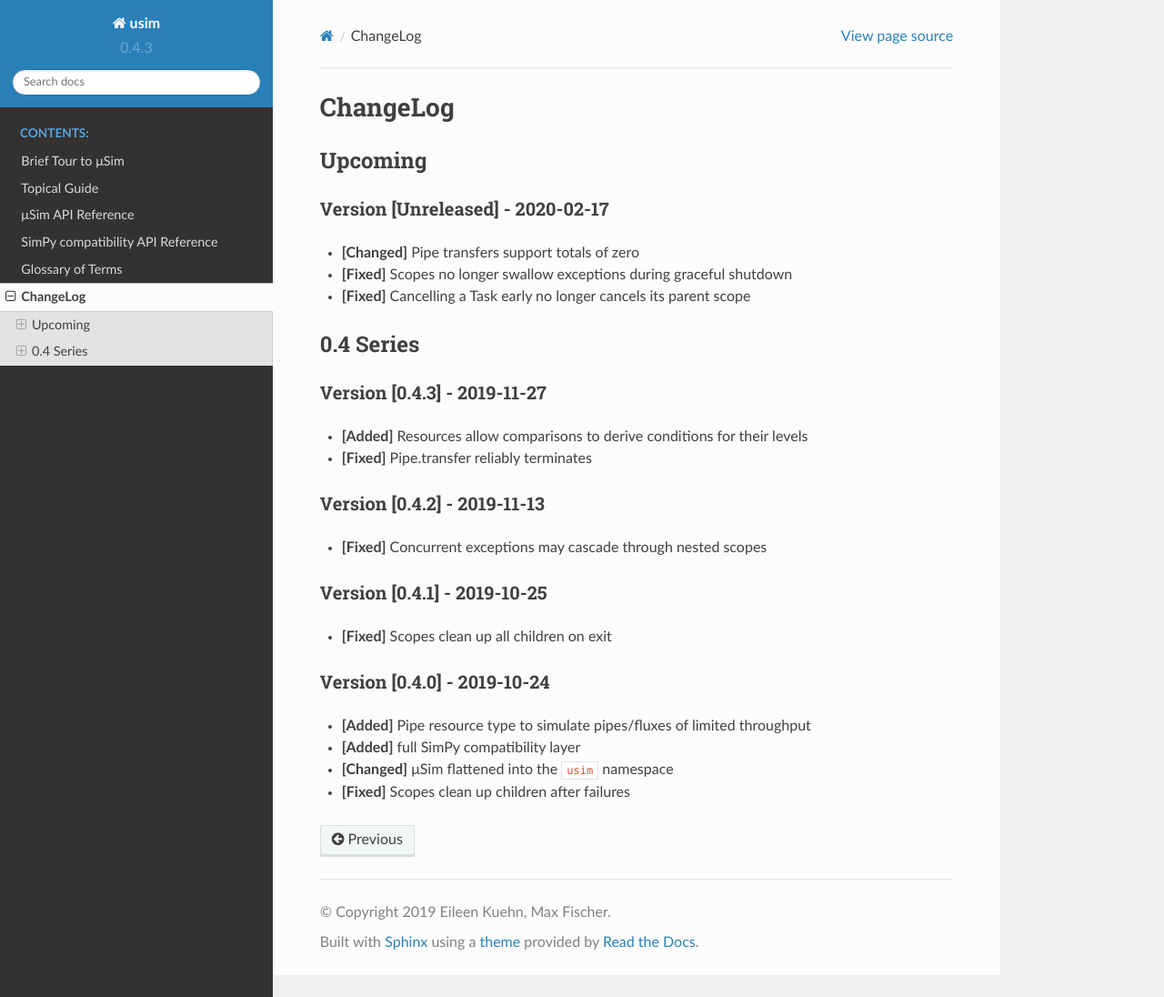
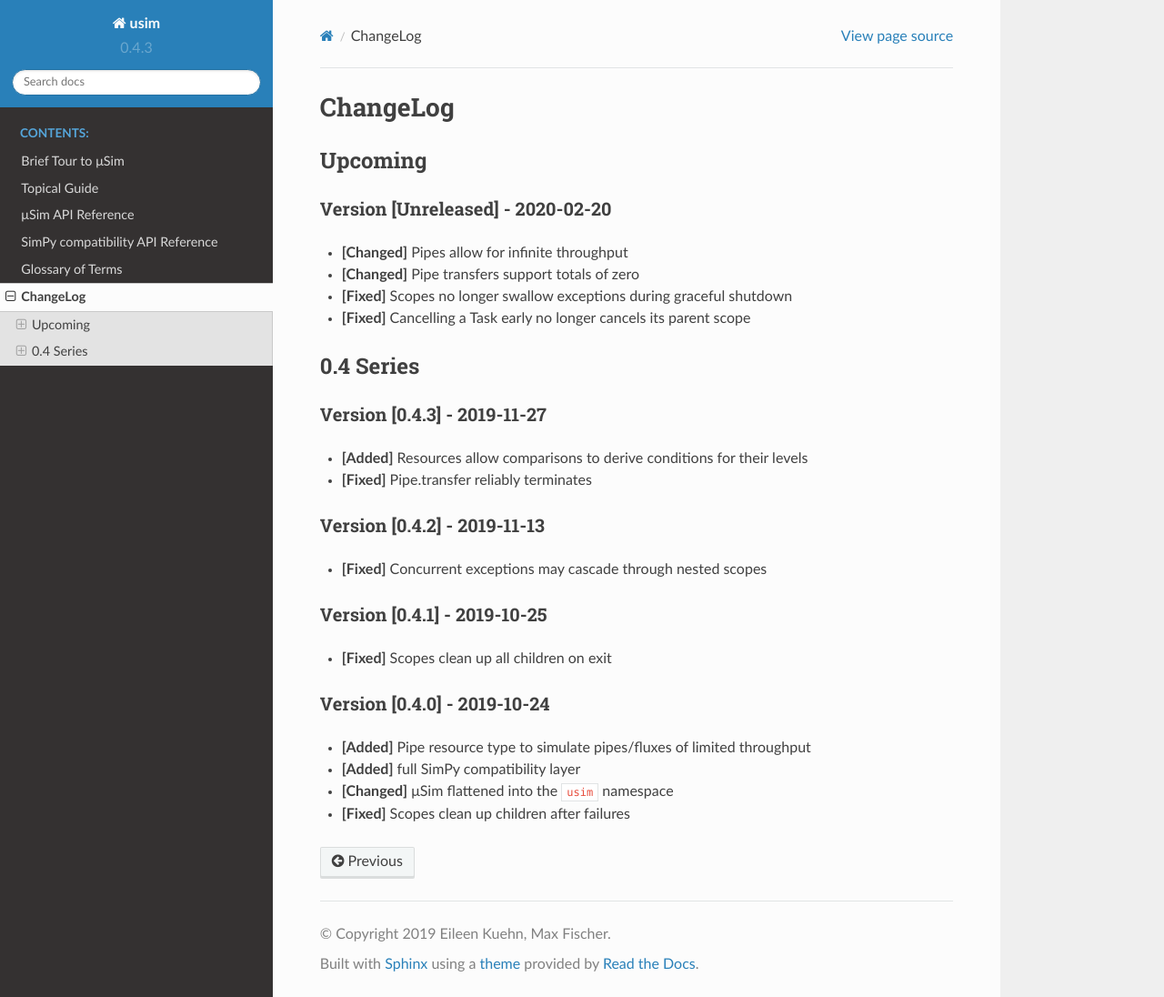
Before and after one commit to MaineKuehn/usim, a Sphinx documentation site: the page built from docs/source/changelog.rst, in a window 1280 px wide and 1096 px high. Shown: the whole window at 91% size. Built offline with Sphinx 7.4.7 and the Read the Docs theme 2.0.0, drawn with Linux system fonts in a browser that asks for light colours; formulas are drawn with MathJax 3.

Commit message:
regenerated changelog

```diff
--- a/docs/source/changelog.rst
+++ b/docs/source/changelog.rst
@@ -1,4 +1,4 @@
-.. Created by log.py at 2020-02-17, command
+.. Created by log.py at 2020-02-20, command
    '/Users/mfischer/PycharmProjects/usim/venv/lib/python3.7/site-packages/change/__main__.py log docs/source/changes compile --output docs/source/changelog.rst'
    based on the format of 'https://keepachangelog.com/'
 #########
@@ -8,9 +8,10 @@ ChangeLog
 Upcoming
 ========
 
-Version [Unreleased] - 2020-02-17
+Version [Unreleased] - 2020-02-20
 +++++++++++++++++++++++++++++++++
 
+* **[Changed]** Pipes allow for infinite throughput
 * **[Changed]** Pipe transfers support totals of zero
 
 * **[Fixed]** Scopes no longer swallow exceptions during graceful shutdown
```
